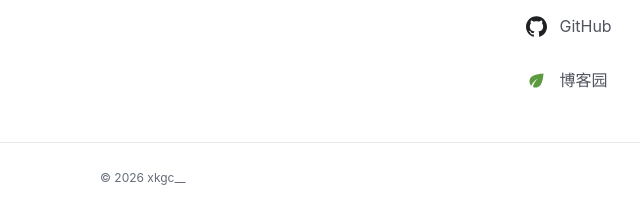
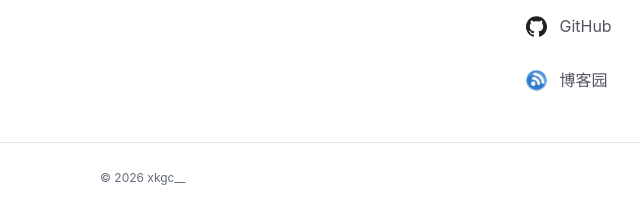
Before and after one commit to TomorrowlandD/tomorrowlandd.github.io, a plain HTML site: page index.html in a window 1280 px wide. Shown: the part 1284-1494 px from the top of the page, 0-640 px from the left. Drawn offline with Linux system fonts and the light colour scheme.

Commit message:
feat: 博客园链接改用官方 logo 图片（figures/cnblogs-logo.png）

```diff
--- a/index.html
+++ b/index.html
@@ -106,7 +106,7 @@
       .email-icon { color: #53565b; }
       .scholar-icon { color: #69b9fa; }
       .github-icon { color: #202124; }
-      .cnblogs-icon { color: #5c9a3f; }
+      .cnblogs-icon { object-fit: cover; border-radius: 50%; }
       .contact-text { display: grid; gap: 1px; min-width: 0; }
       .contact-detail { color: var(--muted); font-size: 13px; overflow-wrap: anywhere; }
       .contact-pending { flex-wrap: wrap; column-gap: 12px; row-gap: 3px; }
@@ -252,7 +252,7 @@
           </li>
           <li class="contact-row">
             <a class="contact-link" href="https://www.cnblogs.com/Tomorrowland" target="_blank" rel="noopener noreferrer" aria-label="博客园：Tomorrowland，在新标签页打开">
-              <svg class="contact-icon cnblogs-icon" viewBox="0 0 24 24" fill="currentColor" aria-hidden="true"><path d="M6.05 8.05c-2.73 2.73-2.73 7.15-.02 9.88 1.47-3.4 4.09-6.24 7.36-7.93-2.77 2.34-4.71 5.61-5.39 9.32 2.6 1.23 5.8.78 7.95-1.37C19.43 14.47 20 4 20 4S9.53 4.57 6.05 8.05z"/></svg>
+              <img class="contact-icon cnblogs-icon" src="./figures/cnblogs-logo.png" alt="" loading="lazy">
               <span>博客园</span>
             </a>
           </li>
```
Also changed, not shown: figures/cnblogs-logo.png (added).
